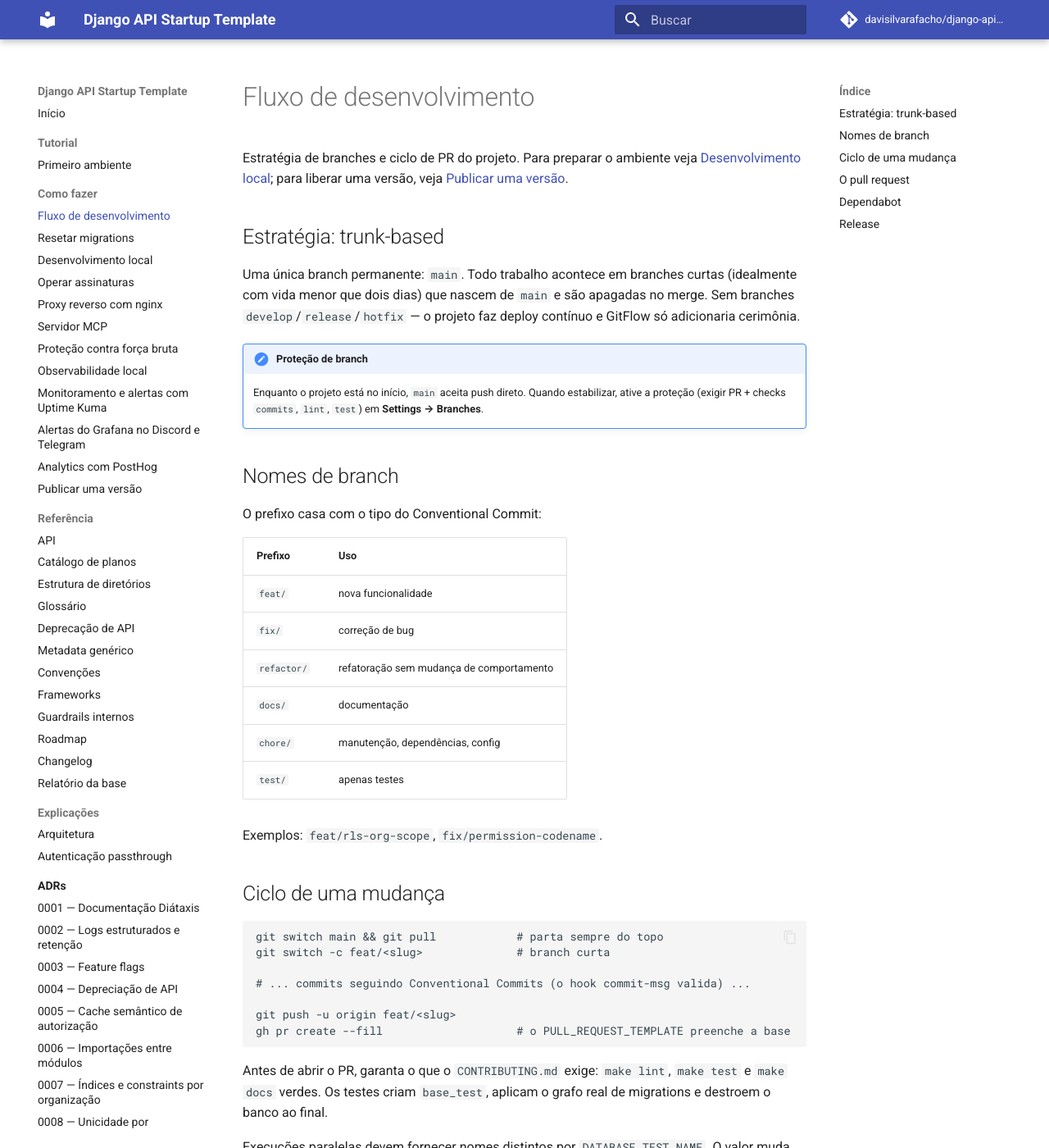
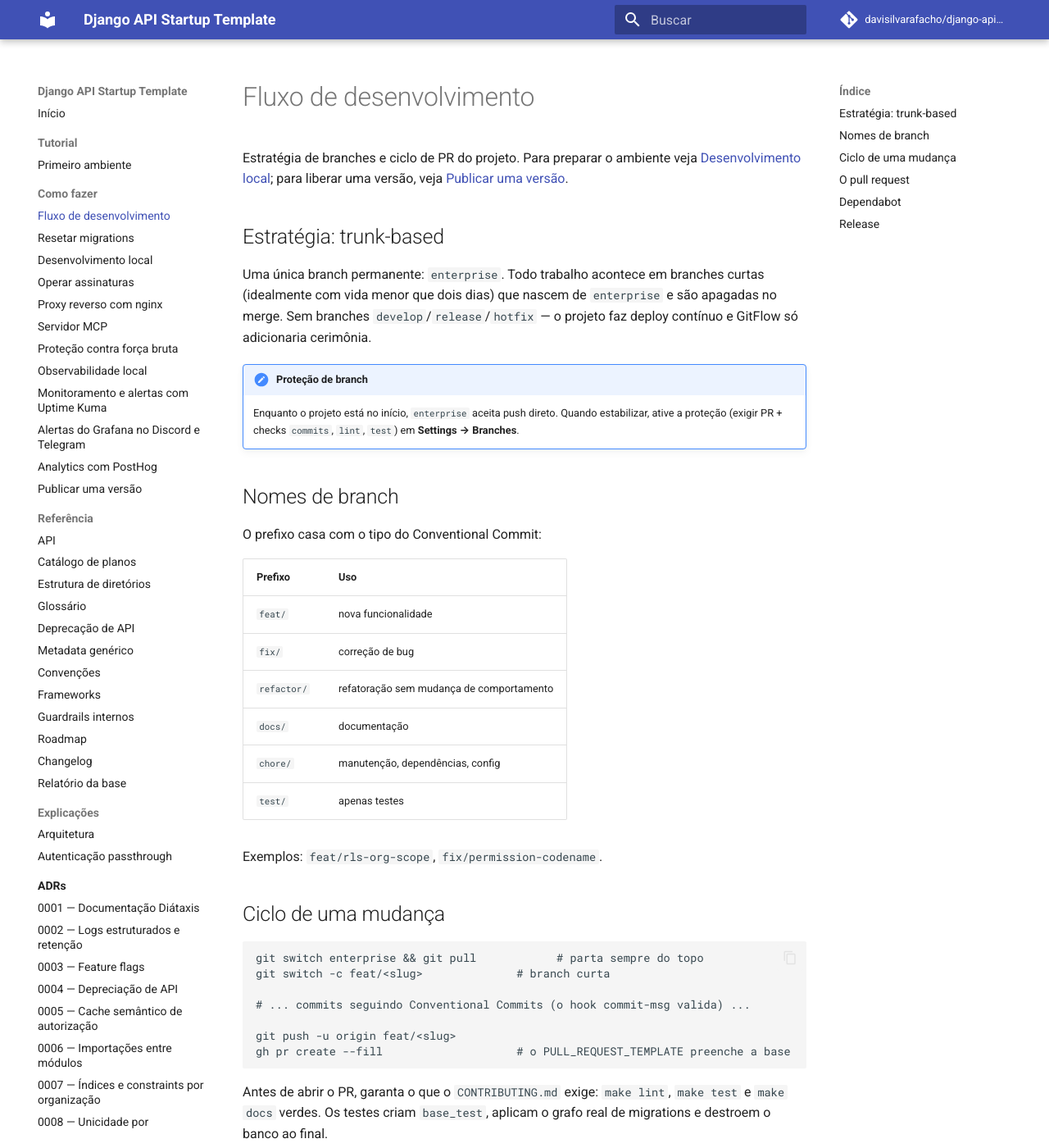
Before and after one commit to davisilvarafacho/django-api-startup-template, an MkDocs documentation site: the page built from docs/how-to/fluxo-de-desenvolvimento.md, in a window 1280 px wide and 1400 px high. Shown: the whole window at 82% size. Built offline with MkDocs 1.6.1 and Material for MkDocs 9.7.7, drawn with Linux system fonts in a browser that asks for light colours; comment, search, counter and statistics services are not loaded; some of the changed text lies outside the part shown.

Commit message:
docs: atualizar fluxo de desenvolvimento para a branch enterprise
Co-Authored-By: Claude Opus 5.5 <noreply@anthropic.com>

````diff
--- a/docs/how-to/fluxo-de-desenvolvimento.md
+++ b/docs/how-to/fluxo-de-desenvolvimento.md
@@ -6,13 +6,13 @@ Estratégia de branches e ciclo de PR do projeto. Para preparar o ambiente veja
 
 ## Estratégia: trunk-based
 
-Uma única branch permanente: `main`. Todo trabalho acontece em branches curtas
-(idealmente com vida menor que dois dias) que nascem de `main` e são apagadas no
+Uma única branch permanente: `enterprise`. Todo trabalho acontece em branches curtas
+(idealmente com vida menor que dois dias) que nascem de `enterprise` e são apagadas no
 merge. Sem branches `develop`/`release`/`hotfix` — o projeto faz deploy contínuo
 e GitFlow só adicionaria cerimônia.
 
 !!! note "Proteção de branch"
-    Enquanto o projeto está no início, `main` aceita push direto. Quando
+    Enquanto o projeto está no início, `enterprise` aceita push direto. Quando
     estabilizar, ative a proteção (exigir PR + checks `commits`, `lint`, `test`)
     em **Settings → Branches**.
 
@@ -34,7 +34,7 @@ Exemplos: `feat/rls-org-scope`, `fix/permission-codename`.
 ## Ciclo de uma mudança
 
 ```bash
-git switch main && git pull            # parta sempre do topo
+git switch enterprise && git pull            # parta sempre do topo
 git switch -c feat/<slug>              # branch curta
 
 # ... commits seguindo Conventional Commits (o hook commit-msg valida) ...
@@ -57,7 +57,7 @@ continua vindo de `DATABASE_NAME`.
    `lint` (ruff, versões e docs) e `test` (gate de migrations, pytest com
    migrations reais e cobertura Codecov). Todos precisam passar.
 2. **Review**: pelo menos uma aprovação.
-3. **Squash merge**: cada PR vira um único commit na `main`. Mantém o histórico
+3. **Squash merge**: cada PR vira um único commit na `enterprise`. Mantém o histórico
    linear e o range de commits que o commitlint valida trivial. A branch é
    apagada no merge.
 
@@ -72,6 +72,6 @@ CI verde e merge por squash.
 
 ## Release
 
-Acúmulo de PRs na `main` até fechar uma versão. A partir daí, siga
+Acúmulo de PRs na `enterprise` até fechar uma versão. A partir daí, siga
 [Publicar uma versão](publicar-versao.md): bump de versão SemVer, mover o
 `CHANGELOG.md`, criar a tag `vX.Y.Z` e publicar a release.
````
